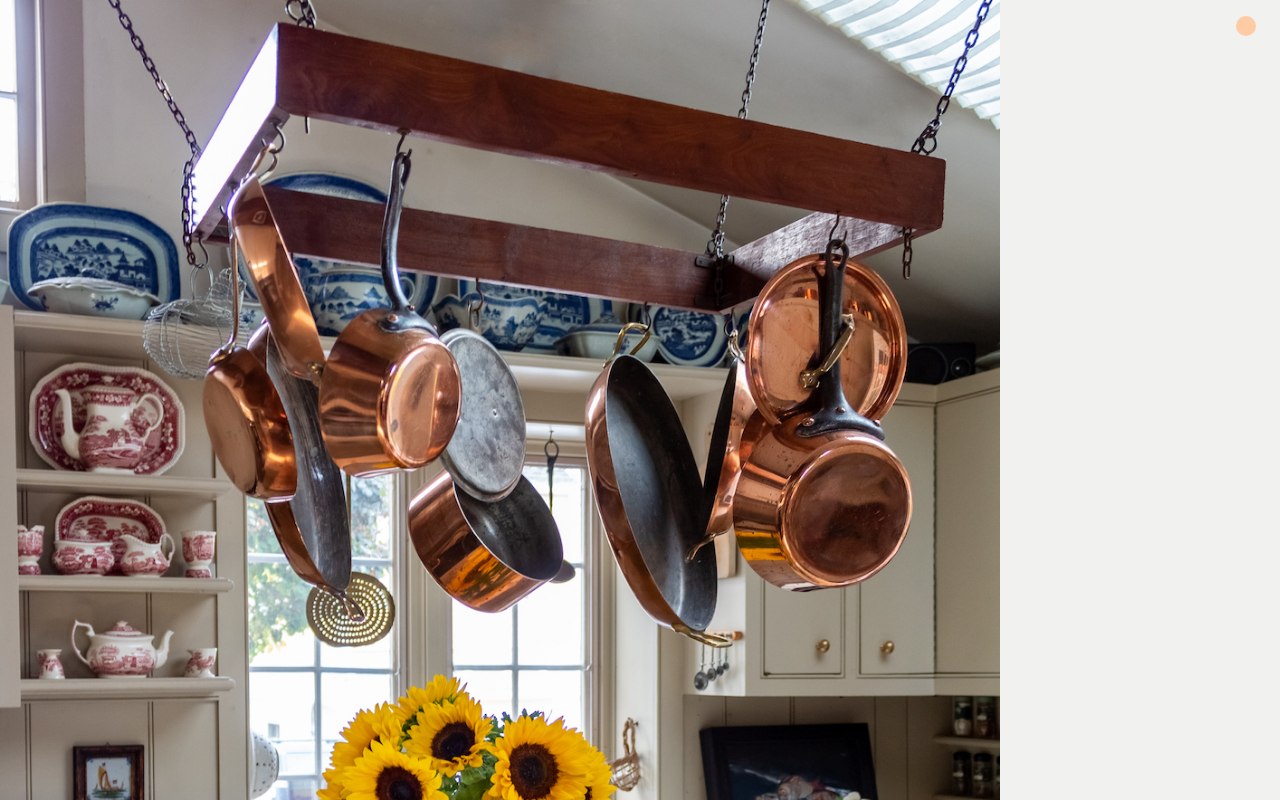
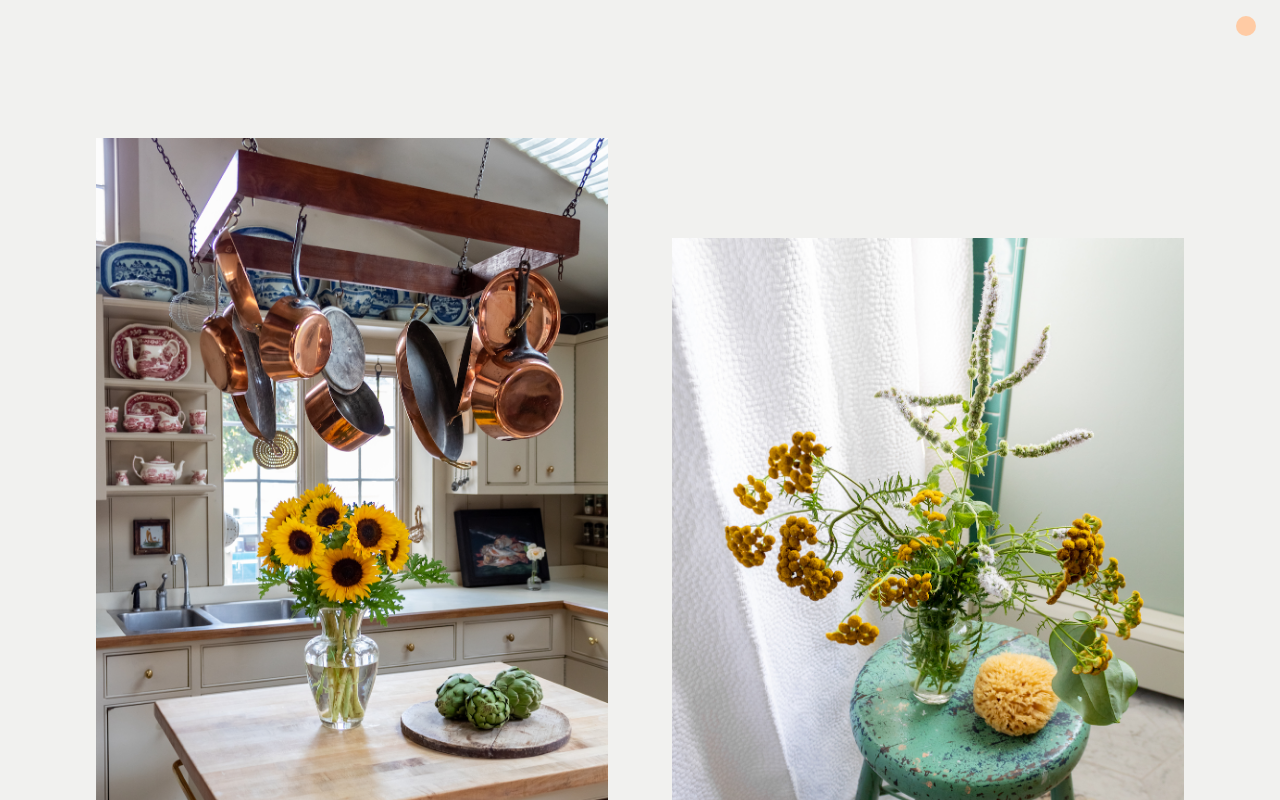
Before and after one commit to izzy1090/edie-templeton-design, a React (Create React App) app: page / in a window 1280 px wide. Shown: the top 800 px of the page. Built offline with nearby package versions, Linux system fonts and the light colour scheme.

Commit message:
Reworked homepage layout and added hover animations

```diff
--- a/src/components/images.js
+++ b/src/components/images.js
@@ -7,7 +7,8 @@ function Images ( {images} ) {
     const [ isGalleryOpen, setIsGalleryOpen ] = useState(false);
     const [ imageToShow, setImageToShow ] = useState({})
 
-    const imageWidth = 1000;
+    const imageWidth = '1000';
+    const imageHeight = '';
 
     const handleOpenGallery = (image) => {
         setIsGalleryOpen(true);
@@ -63,6 +64,7 @@ function Images ( {images} ) {
             <div className='imageMask'></div>
             <img src={image.value}
                 width={imageWidth}
+                height={imageHeight}
                 alt={image.alt}>
             </img>
         </div>
@@ -71,17 +73,18 @@ function Images ( {images} ) {
     // if an image's index is greater than or equal to 7, map it to the first imageContainerColumn div
     const imageContainerColumn2 = images.filter((image)=> image.key >= 7).map((image)=>{
         return <div className='imageContainer' key={image.key} onClick={()=>handleOpenGallery(image)}>
-            {/* <div className='imageMask'></div> */}
+            <div className='imageMask'></div>
             <img src={image.value}
                 width={imageWidth}
+                height={imageHeight}
                 alt={image.alt}>
             </img>
         </div>
     })
 
     const imageSpread = <>
-        <div className={isNavOpen ? "imagesSpreadContainer" : "imagesSpreadContainer beforeHover"}>
-            <div className="imagesSpreadColumn1">
+        <div className={"imagesSpreadContainer"}>
+            <div className={"imagesSpreadColumn1"}>
                 {imageContainerColumn1}
             </div>
             <div className="imagesSpreadColumn2">
--- a/src/components/navMenu.js
+++ b/src/components/navMenu.js
@@ -30,21 +30,13 @@ function NavMenu( { hamburger, invertedHamburger, activeMenu } ){
         setIsOpen(!isNavOpen);
     }
 
-    const openMenu =
-        <div className="menuTransitionIn">
+    return <>
+        <div className={isNavOpen ? "menuTransitionIn" : "menuTransitionOut"}>
         <span onClick={handleClick}>
-            {invertedHamburger}
+            {isNavOpen ? invertedHamburger : hamburger}
         </span>
-            {activeMenu}
+            {isNavOpen ? activeMenu : null}
         </div>
-
-    const closedMenu =
-        <div className={"menuTransitionOut"} onClick={handleClick}>
-            {hamburger}
-        </div>
-
-    return <>
-        { isNavOpen ? openMenu : closedMenu }
     </>
 }
 
--- a/src/styles/images.css
+++ b/src/styles/images.css
@@ -1,56 +1,33 @@
-.imageContainer {
-    position: relative;
-    width:  fit-content;
-    height: fit-content;
-    cursor: pointer;
-}
-
-.imageMask {
-    position: absolute;
-    background-color: #3e3ed2;
-    width: 100%;
-    height: 100%;
-    opacity: 0;
-}
-
-.imageMask:hover {
-    animation-fill-mode: forwards;
-    animation-name: imageHoverAnimation;
-    animation-duration: 500ms;
-    opacity: 1;
-}
-
-@keyframes imageHoverAnimation {
-    0% {
-        clip-path: circle(0%);
-    }
-    100% {
-        clip-path: circle(50%);
-    }
-}
-
-/* transition: -webkit-clip-path .5s;
-transition: clip-path .5s;
-clip-path: circle(85%);
-transition: clip-path var(--quickTransition);
-transition: clip-path .5s,-webkit-clip-path .5s;
-transition: -webkit-clip-path var(--quickTransition);
-
-transition: clip-path var(--quickTransition),-webkit-clip-path var(--quickTransition); */
-
-/* .imagesSpreadContainer {
+.imagesSpreadContainer {
     display: flex;
-    justify-content: space-between;
-    padding-top: 7rem;
+    justify-content:space-around;
+    padding-top: 10%;
     padding-left: 5%;
     padding-right: 5%;
 }
 
-.imagesSpreadContainer img {
+.beforeHover img {
+    transform: translateY(0px);
+    transition: transform 200ms ease-in;
+}
+
+.imageContainer {
+    position: relative;
+    max-width:  fit-content;
+    max-height: fit-content;
     cursor: pointer;
-    margin-bottom: 40px;
-    width: 100%;
-    max-width: 75%;
+    transform: translateY(0px);
+    transition: transform 200ms ease-in;
+    margin: 10px;
+}
+
+.imageContainer img {
+    max-width: 40vw;
+}
+
+.imageContainer:hover {
+    transform: translateY(-2px);
+    transition: transform 200ms ease-in;
 }
 
 .imagesSpreadColumn1  {
@@ -63,16 +40,46 @@ transition: clip-path var(--quickTransition),-webkit-clip-path var(--quickTransi
     display: flex;
     align-items: flex-end;
     flex-direction: column;
-    padding-top: 100px;
+    margin-top: 100px;
 }
 
-.beforeHover img {
-    transform: translateY(0px);
-    transition: transform 200ms ease-in;
+.imageMask {
+    position: absolute;
+    background-color: #ffcba4;
+    width: 100%;
+    height: 100%;
+    opacity: 0;
 }
 
-.imagesSpreadContainer img:hover {
-    box-shadow: rgba(17, 17, 26, 0.1) 0px 4px 16px, rgba(17, 17, 26, 0.1) 0px 8px 24px, rgba(17, 17, 26, 0.1) 0px 16px 56px;
-    transform: translateY(-2px);
-    transition: transform 200ms ease-in;
-} */
+.imageMask:hover {
+    animation-fill-mode: forwards;
+    animation-name: imageHoverAnimation;
+    animation-duration: 800ms;
+    opacity: 1;
+}
+
+@keyframes imageHoverAnimation {
+    0% {
+        clip-path: circle(0%);
+    }
+    100% {
+        clip-path: circle(100%);
+    }
+}
+
+.circleMask:hover {
+    animation-fill-mode: forwards;
+    animation-name: circleShrinkAnimation;
+    animation-duration: 800ms;
+}
+
+@keyframes circleShrinkAnimation {
+    0% {
+        clip-path: circle(100%);
+        opacity: 1;
+    }
+    100% {
+        clip-path: circle(0%);
+        opacity: 0;
+    }
+}
--- a/src/styles/lightbox.css
+++ b/src/styles/lightbox.css
@@ -4,7 +4,7 @@
     left: 0;
     width: 100%;
     height: 100%;
-    background-color: rgba(200, 224, 127, 0.52);
+    background-color: #ffcba4;
     display: flex;
     align-items: center;
     justify-content: center;
@@ -13,7 +13,7 @@
 
 .lightBox img {
     width: auto;
-    height: 80vh;
+    height: 95vh;
 }
 
 .hideLightBox {
--- a/src/styles/navMenu.css
+++ b/src/styles/navMenu.css
@@ -7,7 +7,7 @@
     height: 20px;
     width: 20px;
     background-color: #ffcba4;
-    z-index: 1000;
+    z-index: 2;
 }
 
 .invertedHamburger {
@@ -19,7 +19,7 @@
     height: 20px;
     width: 20px;
     background-color: #F1F1EF;
-    z-index: 1000;
+    z-index: 2;
 }
 
 .activeMenu {
@@ -31,7 +31,7 @@
     align-items: center;
     flex-direction: column;
     background-color: #ffcba4;
-    z-index: 999;
+    z-index: 1;
 }
 
 .activeMenu a {
@@ -58,7 +58,6 @@
 .menuTransitionOut {
     animation-name: transitionOut;
     animation-duration: 500ms;
-
 }
 
 @keyframes transitionOut {
```
